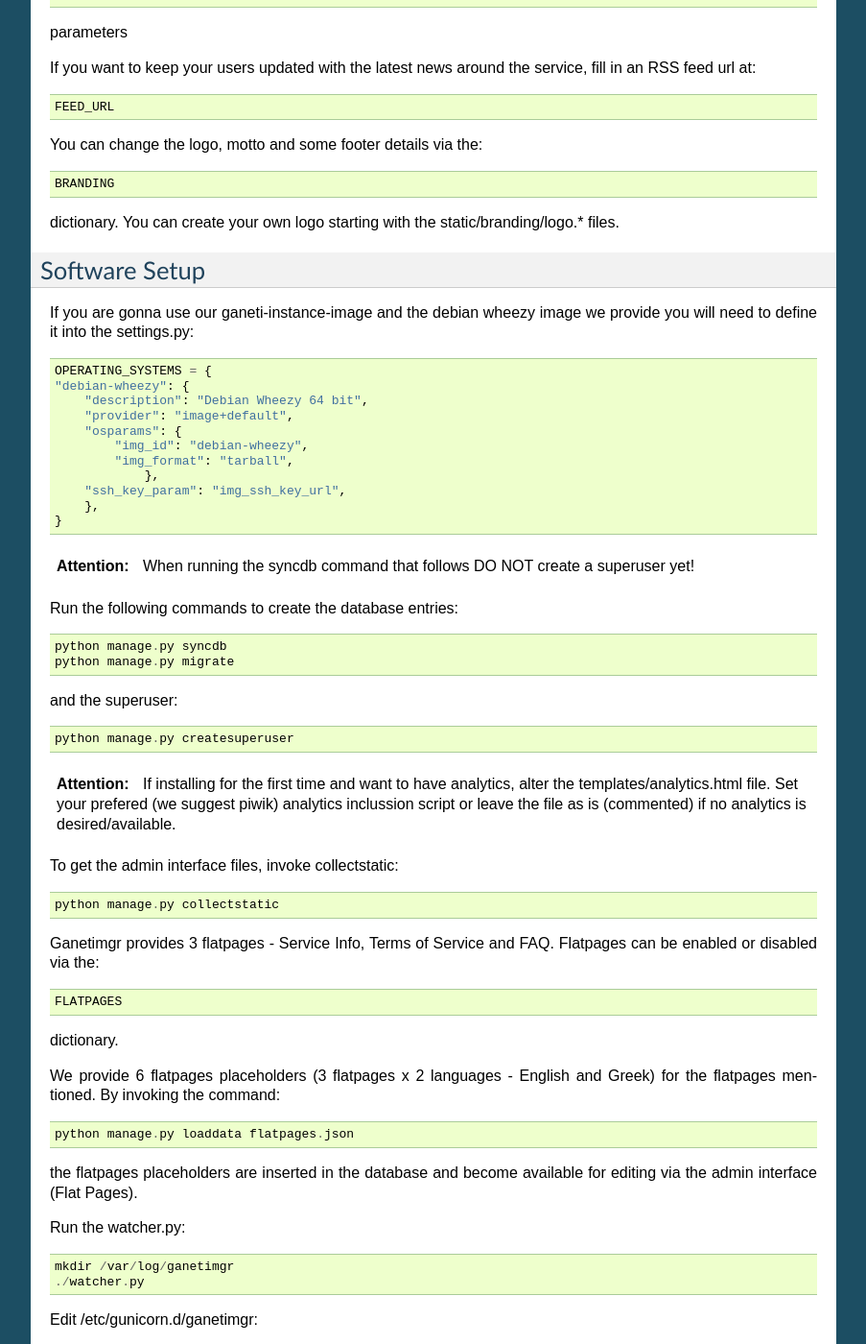
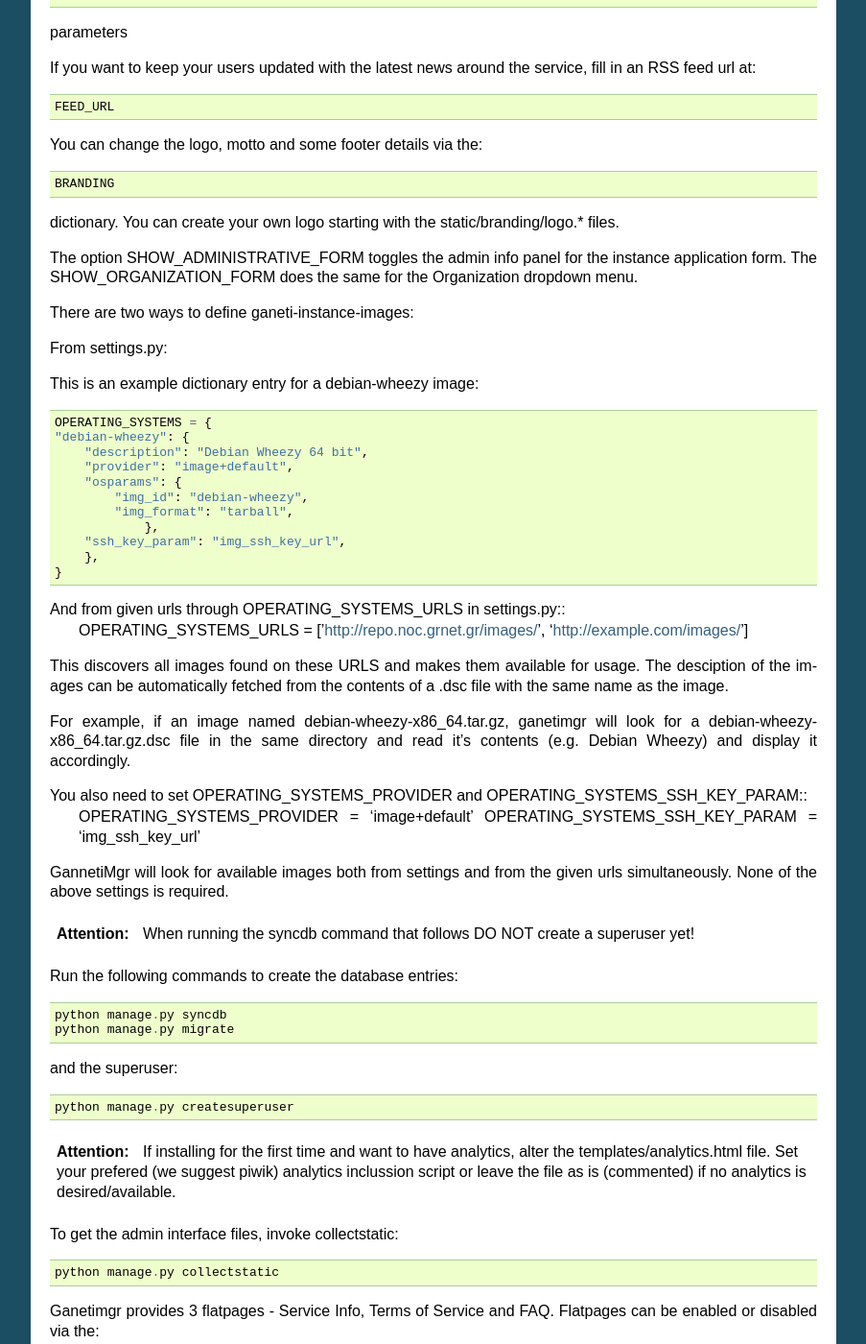
Before and after one commit to grnet/ganetimgr, a Sphinx documentation site: the page built from docs/source/install.rst, in a window 1280 px wide and 1400 px high, scrolled down 2736 px. Shown: the whole window at 96% size, without its empty margins (198-1101 px from the left). Built offline with Sphinx 7.4.7, drawn with Linux system fonts in a browser that asks for light colours.

Commit message:
Docs for the new image autodiscover mechanism

```diff
--- a/docs/source/install.rst
+++ b/docs/source/install.rst
@@ -159,11 +159,14 @@ You can change the logo, motto and some footer details via the::
 
 dictionary. You can create your own logo starting with the static/branding/logo.* files.
 
+The option SHOW_ADMINISTRATIVE_FORM toggles the admin info panel for the instance application form.
+The SHOW_ORGANIZATION_FORM does the same for the Organization dropdown menu.
 
-Software Setup
---------------
+There are two ways to define ganeti-instance-images:
 
-If you are gonna use our ganeti-instance-image and the debian wheezy image we provide you will need to define it into the settings.py::
+From settings.py::
+
+This is an example dictionary entry for a debian-wheezy image::
 
     OPERATING_SYSTEMS = {
     "debian-wheezy": {
@@ -176,6 +179,22 @@ If you are gonna use our ganeti-instance-image and the debian wheezy image we pr
         "ssh_key_param": "img_ssh_key_url",
     	},
     }
+
+And from given urls through OPERATING_SYSTEMS_URLS in settings.py::
+    OPERATING_SYSTEMS_URLS = ['http://repo.noc.grnet.gr/images/', 'http://example.com/images/']
+
+This discovers all images found on these URLS and makes them available for usage. The desciption of the images can be automatically fetched from
+the contents of a .dsc file with the same name as the image.
+
+For example, if an image named debian-wheezy-x86_64.tar.gz, ganetimgr will look for a debian-wheezy-x86_64.tar.gz.dsc file in the same directory
+and read it's contents (e.g. Debian Wheezy) and display it accordingly.
+
+You also need to set OPERATING_SYSTEMS_PROVIDER and OPERATING_SYSTEMS_SSH_KEY_PARAM::
+    OPERATING_SYSTEMS_PROVIDER = 'image+default'
+    OPERATING_SYSTEMS_SSH_KEY_PARAM = 'img_ssh_key_url'
+
+GannetiMgr will look for available images both from settings and from the given urls simultaneously. None of the above settings is required.
+
 
 .. attention::
     When running the syncdb command that follows DO NOT create a superuser yet!
```
Also changed, not shown: README.md (+1 -0 lines), 1 other file.
